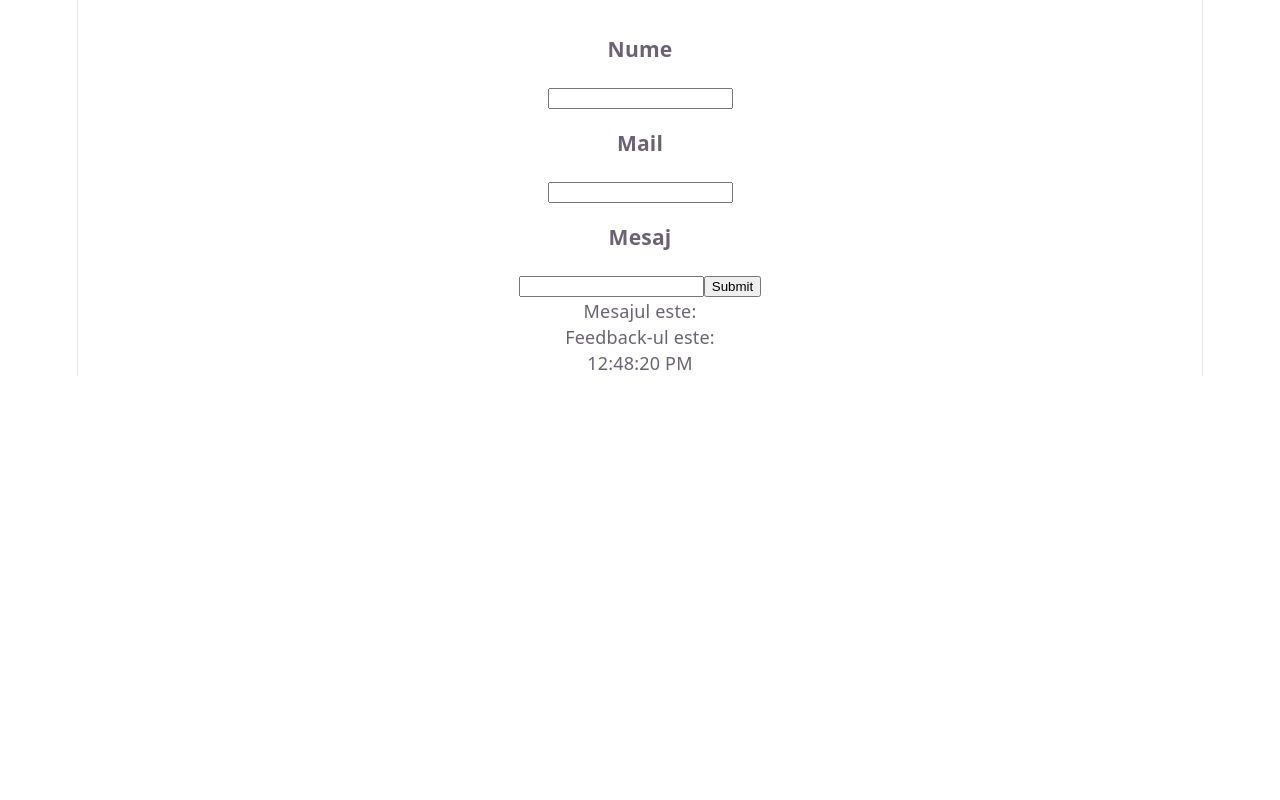
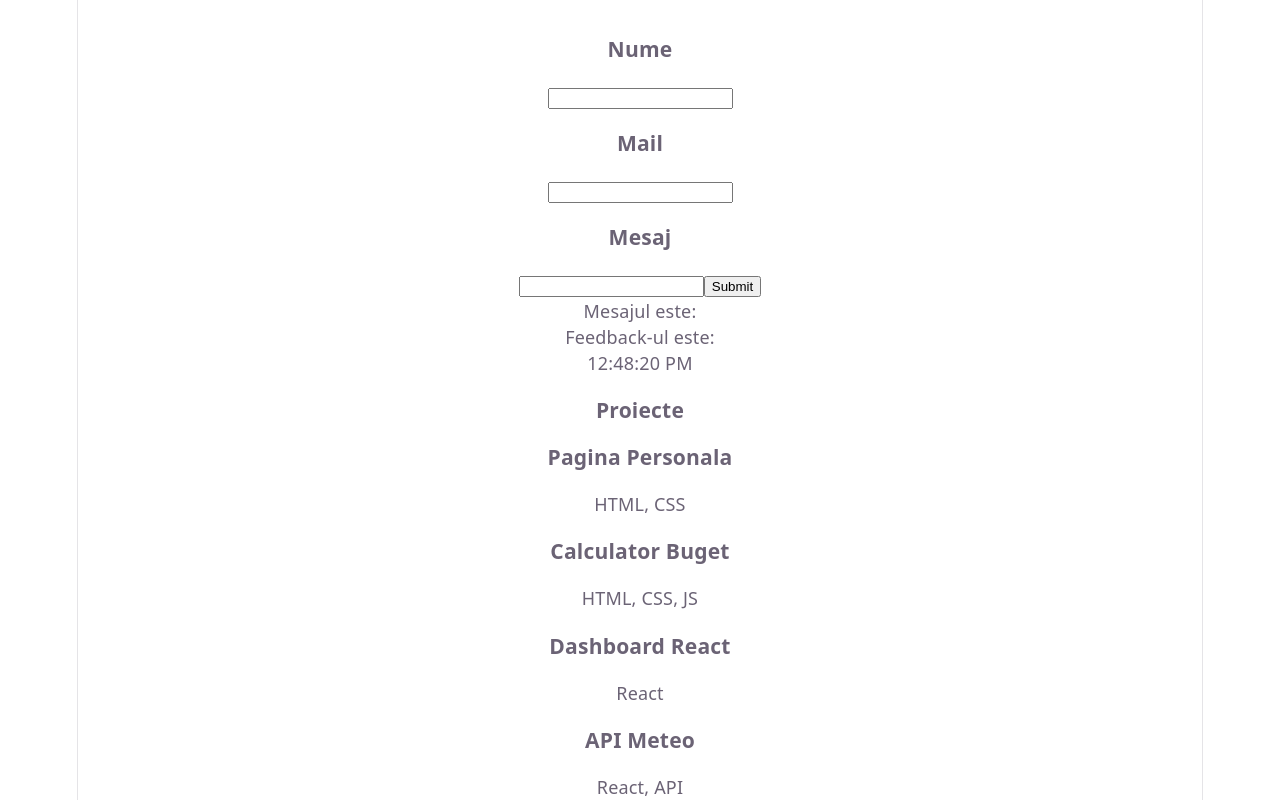
Before and after one commit to MateiSteavu/project-web, a React (Vite) app: page /projects in a window 1280 px wide. Shown: the part 897-1697 px from the top of the page. Before the commit the page ends 1273 px from the top, so only its background shows below. Built offline with nearby package versions, Linux system fonts and the light colour scheme.

Commit message:
Lab6 ex 1

```diff
--- /dev/null
+++ b/public/data/projects.json
@@ -0,0 +1,8 @@
+{
+ "projects": [
+ { "id": 1, "title": "Pagina Personala", "tech": "HTML, CSS", "done": true },
+ { "id": 2, "title": "Calculator Buget", "tech": "HTML, CSS, JS", "done": true },
+ { "id": 3, "title": "Dashboard React", "tech": "React", "done": false },
+ { "id": 4, "title": "API Meteo", "tech": "React, API", "done": false }
+ ]
+}
--- a/src/App.jsx
+++ b/src/App.jsx
@@ -4,6 +4,7 @@ import { useState } from 'react';
 import TodoList from './ToDo';
 import ContactForm from './ContactForm';
 import Clock from './Clock';
+import ProjectList from './ProjectList';
 
 
 const projects = [
@@ -37,6 +38,7 @@ function App() {
         <TodoList />
         <ContactForm />
         <Clock />
+        <ProjectList />
         </div>
     );
 }
--- /dev/null
+++ b/src/ProjectList.jsx
@@ -0,0 +1,29 @@
+import Card from './Card';
+
+import { useState, useEffect } from 'react';
+function ProjectList() {
+    const [projects, setProjects] = useState([]);
+    const [loading, setLoading] = useState(true);
+    useEffect(function() {
+        fetch('/data/projects.json')
+            .then(function(response) {
+                return response.json();
+            })
+            .then(function(data) {
+                setProjects(data.projects);
+                setLoading(false);
+            });
+    }, []);
+    if (loading) {
+        return <p>Se incarca...</p>;
+    }
+    return (
+        <div>
+        <h3>Proiecte</h3>
+        {projects.map(function(item, index) {
+          return <Card key={index} title={item.title} description={item.tech} />;
+        })}
+        </div>
+    );
+}
+export default ProjectList;
```
